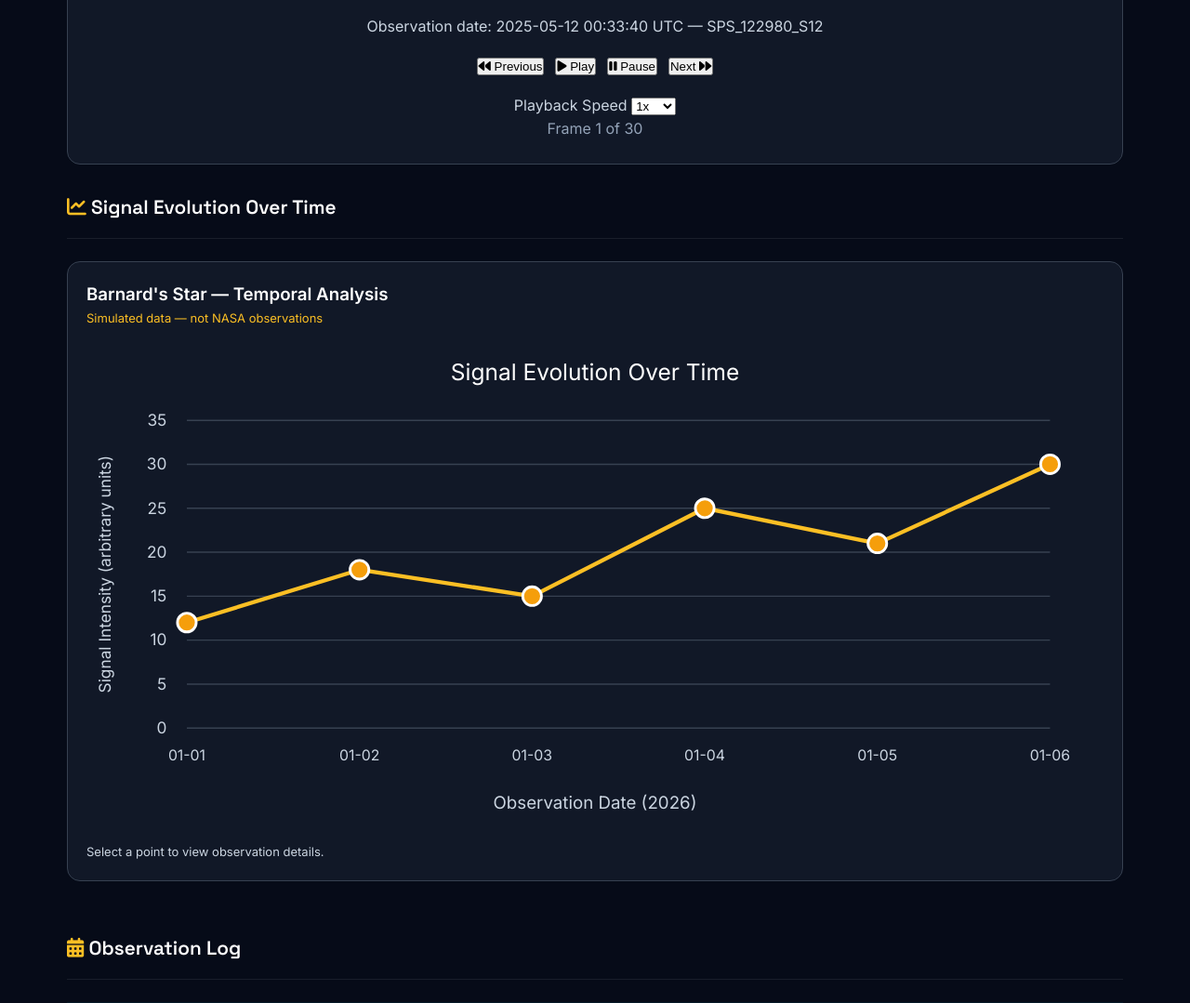
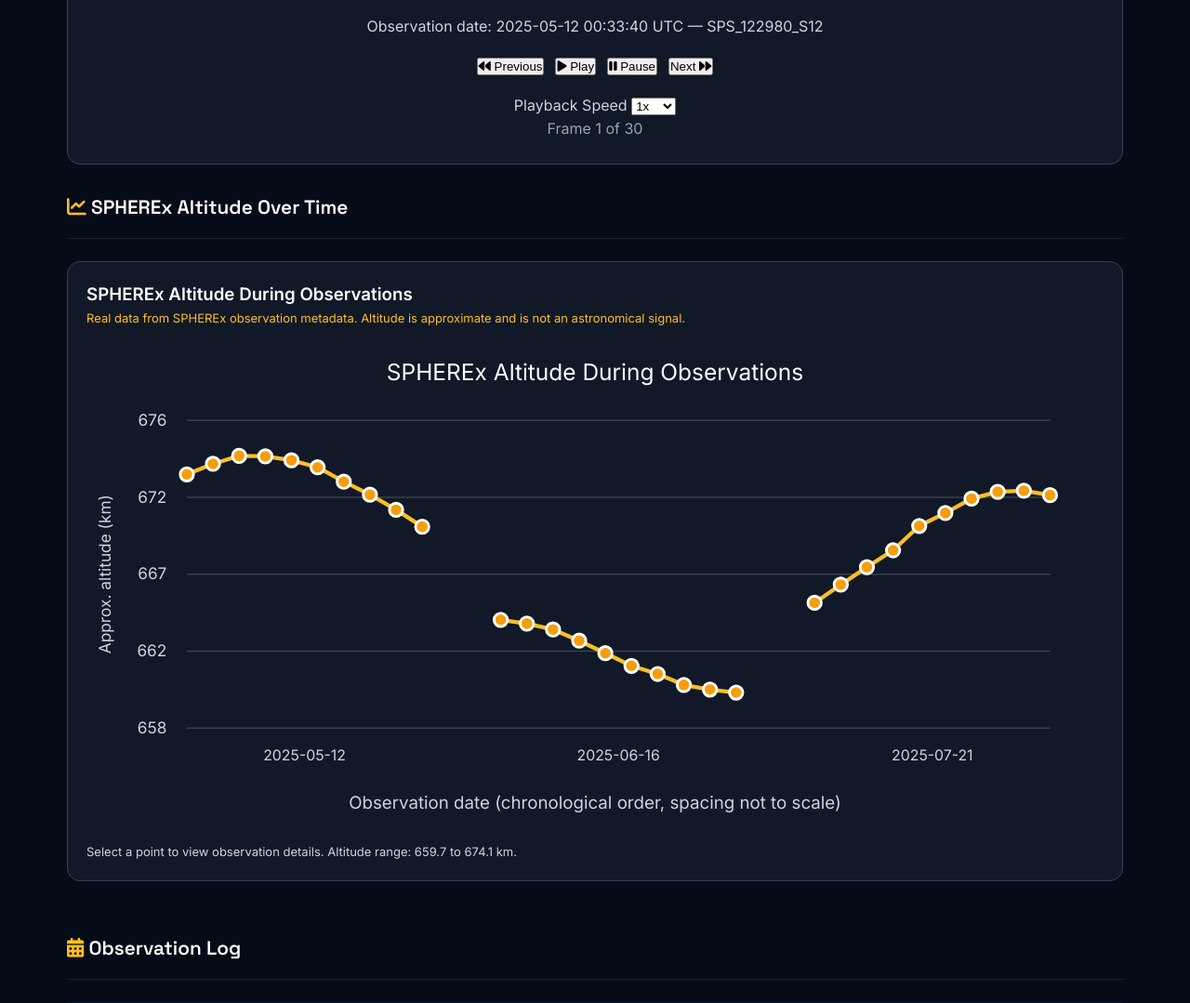
Before and after one commit to XanderCale3722/SPACECOLLECTORS3, a Flask app: page /time-explorer in a window 1280 px wide. Shown: the part 1573-2652 px from the top of the page at 93% size. Run offline with Flask 3, Linux system fonts and the light colour scheme.

Commit message:
tabla de altitud

```diff
--- a/space_collectors/templates/time.html
+++ b/space_collectors/templates/time.html
@@ -191,7 +191,7 @@
         <h2 class="subtitulo-seccion animar">
             <i class="fas fa-chart-line"
                style="color:#fbbf24;"></i>
-            Signal Evolution Over Time
+            SPHEREx Altitude Over Time
         </h2>
 
         <div class="grid-contenido animar">
@@ -206,7 +206,7 @@
             ">
 
                 <h3 style="color:#ffffff;">
-                    Barnard's Star — Temporal Analysis
+                    SPHEREx Altitude During Observations
                 </h3>
 
                 <p style="
@@ -214,7 +214,7 @@
                     font-size:13px;
                     margin-bottom:20px;
                 ">
-                    Simulated data — not NASA observations
+                    Real data from SPHEREx observation metadata. Altitude is approximate and is not an astronomical signal.
                 </p>
 
                 <div style="overflow-x:auto;">
@@ -888,4 +888,163 @@
         });
 })();
 </script>
+<script>
+(function () {
+    "use strict";
+
+    const EARTH_RADIUS_KM = 6371;
+    const svg = document.getElementById("temporal-chart");
+    const info = document.getElementById("chart-info");
+    if (!svg || !info) return;
+
+    svg.innerHTML = "";
+    info.textContent = "Loading observations...";
+
+    const NS = "http://www.w3.org/2000/svg";
+
+    function add(tag, attrs, content) {
+        const el = document.createElementNS(NS, tag);
+        Object.keys(attrs).forEach(function (k) {
+            el.setAttribute(k, attrs[k]);
+        });
+        if (content) el.textContent = content;
+        svg.appendChild(el);
+        return el;
+    }
+
+    function draw(obs) {
+        svg.innerHTML = "";
+
+        const left = 75, right = 720, top = 55, bottom = 285;
+        const GAP = 2;
+
+        // Posición en X: orden cronológico, con un hueco entre días
+        let slot = 0, prevDay = null;
+        obs.forEach(function (o) {
+            if (prevDay !== null && o.day !== prevDay) slot += GAP;
+            o.slot = slot;
+            slot += 1;
+            prevDay = o.day;
+        });
+        const lastSlot = Math.max(obs[obs.length - 1].slot, 1);
+
+        const alts = obs.map(function (o) { return o.alt; });
+        const rawMin = Math.min.apply(null, alts);
+        const rawMax = Math.max.apply(null, alts);
+        const pad = Math.max((rawMax - rawMin) * 0.15, 1);
+        const min = rawMin - pad;
+        const max = rawMax + pad;
+
+        const x = function (o) { return left + o.slot / lastSlot * (right - left); };
+        const y = function (v) { return bottom - (v - min) / (max - min) * (bottom - top); };
+
+        add("text", {
+            x: 380, y: 25, fill: "#ffffff",
+            "font-size": 17, "text-anchor": "middle"
+        }, "SPHEREx Altitude During Observations");
+
+        // Cuadrícula y eje Y
+        for (let k = 0; k <= 4; k++) {
+            const v = min + (max - min) * k / 4;
+            const py = y(v);
+            add("line", {
+                x1: left, y1: py, x2: right, y2: py,
+                stroke: "#374151", "stroke-width": 1
+            });
+            add("text", {
+                x: 60, y: py + 4, fill: "#cbd5e1",
+                "font-size": 12, "text-anchor": "end"
+            }, v.toFixed(0));
+        }
+
+        // Una línea por día, con su fecha debajo
+        const days = [];
+        obs.forEach(function (o) {
+            if (days.indexOf(o.day) === -1) days.push(o.day);
+        });
+
+        days.forEach(function (day) {
+            const group = obs.filter(function (o) { return o.day === day; });
+
+            add("polyline", {
+                points: group.map(function (o) {
+                    return x(o) + "," + y(o.alt);
+                }).join(" "),
+                fill: "none", stroke: "#fbbf24", "stroke-width": 3,
+                "stroke-linejoin": "round", "stroke-linecap": "round"
+            });
+
+            const cx = group.reduce(function (s, o) { return s + x(o); }, 0) / group.length;
+            add("text", {
+                x: cx, y: bottom + 24, fill: "#cbd5e1",
+                "font-size": 11, "text-anchor": "middle"
+            }, day);
+        });
+
+        add("text", {
+            x: 380, y: 345, fill: "#cbd5e1",
+            "font-size": 13, "text-anchor": "middle"
+        }, "Observation date (chronological order, spacing not to scale)");
+
+        add("text", {
+            x: 18, y: 170, fill: "#cbd5e1", "font-size": 12,
+            transform: "rotate(-90 18 170)", "text-anchor": "middle"
+        }, "Approx. altitude (km)");
+
+        // Puntos interactivos
+        obs.forEach(function (o) {
+            const circle = add("circle", {
+                cx: x(o), cy: y(o.alt), r: 5,
+                fill: "#f59e0b", stroke: "#ffffff", "stroke-width": 2,
+                tabindex: 0, role: "button",
+                "aria-label": o.name + ": altitude " + o.alt.toFixed(1) + " km",
+                style: "cursor:pointer"
+            });
+
+            function show() {
+                info.textContent =
+                    "Observation: " + o.name + " | " +
+                    o.time.replace("T", " ").slice(0, 19) + " UTC | " +
+                    "Altitude: " + o.alt.toFixed(1) + " km";
+            }
+
+            circle.addEventListener("click", show);
+            circle.addEventListener("keydown", function (e) {
+                if (e.key === "Enter" || e.key === " ") {
+                    e.preventDefault();
+                    show();
+                }
+            });
+
+            const tip = document.createElementNS(NS, "title");
+            tip.textContent = o.name + ": " + o.alt.toFixed(1) + " km";
+            circle.appendChild(tip);
+        });
+
+        info.textContent =
+            "Select a point to view observation details. " +
+            "Altitude range: " + rawMin.toFixed(1) + " to " +
+            rawMax.toFixed(1) + " km.";
+    }
+
+    fetch("{{ url_for('static', filename='data/sky_data.json') }}")
+        .then(function (r) { return r.json(); })
+        .then(function (json) {
+            const obs = json.map(function (d) {
+                return {
+                    name: d.nombre,
+                    time: d.fecha_obs,
+                    day: d.fecha_obs.slice(0, 10),
+                    alt: Math.hypot(d.inicio.xyz[0], d.inicio.xyz[1], d.inicio.xyz[2]) - EARTH_RADIUS_KM
+                };
+            }).sort(function (a, b) {
+                return Date.parse(a.time) - Date.parse(b.time);
+            });
+            draw(obs);
+        })
+        .catch(function () {
+            info.textContent = "Could not load sky_data.json.";
+        });
+})();
+</script>
 {% endblock %}
```
